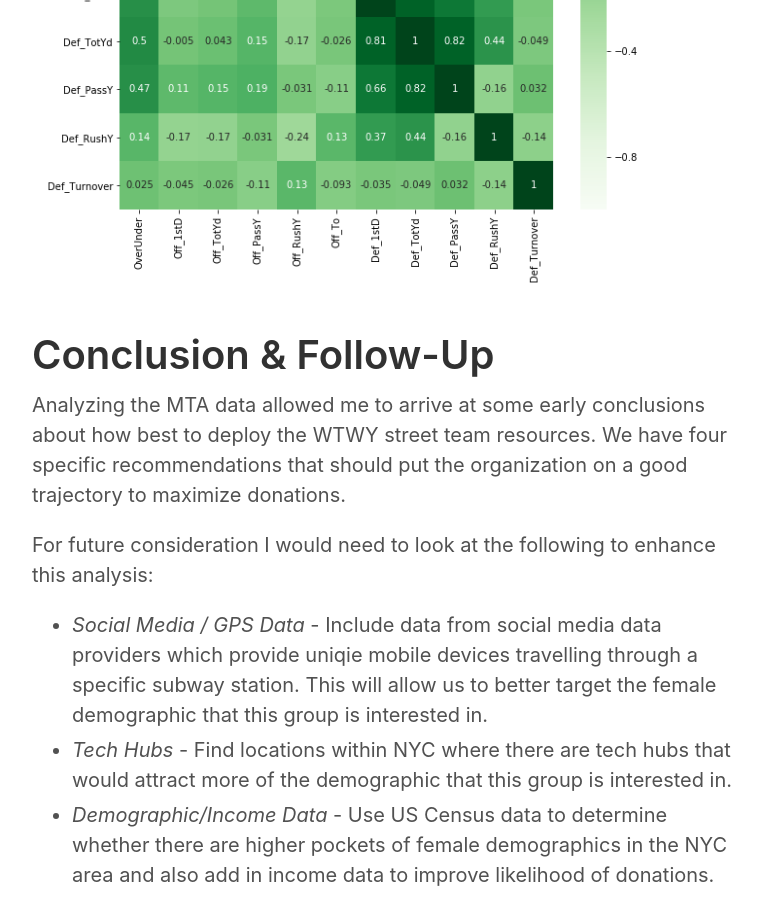
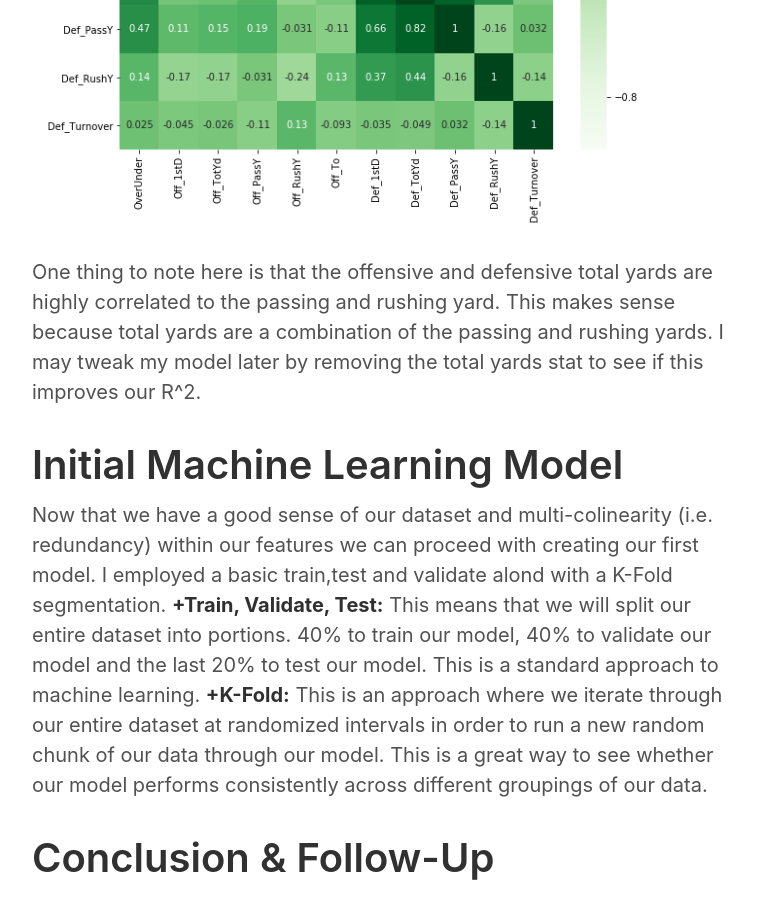
Before and after one commit to skhan-tech/skhan-tech.github.io, a Jekyll site: the page built from _posts/2020-01-24-Football-Statistics-Analysis.md, in a window 1280 px wide and 900 px high, scrolled down 6489 px. Shown: the whole window, without its empty margins (258-1020 px from the left). Built offline with Jekyll 4.4.1, drawn with Linux system fonts in a browser that asks for light colours; our own code applies the rules of GitHub Pages for plain Markdown files; some of the changed text lies outside the part shown.

Commit message:
Update 2020-01-24-Football-Statistics-Analysis.md

```diff
--- a/_posts/2020-01-24-Football-Statistics-Analysis.md
+++ b/_posts/2020-01-24-Football-Statistics-Analysis.md
@@ -21,9 +21,9 @@ The objective of this exercise is to determine which team statistics have the gr
 Las Vegas needs to be correct on their betting lines at least 52.4% of the time in order to break even. Therefore any model I  come up with will need to beat these odds in order to be profitable. I will be focusing on the Over/Under betting line above since this is probably the easiest number to predict.
 
 This sort of analysis can help for more than just betting, there are multiple consituents that can benefit from this sort of analysis:
-+ NFL Teams: By analyzing point totals for the entire league and comparing their individual point totals, teams can better  adjust their player roster to improve scoring.
-+ NFL Players: Players can get a better sense of how best to tackle (pun intended) their oppoents in the coming weeks.
-+ Fans: Fans can better enjoy the game and have hours of commentary by knowing where their favorite teams excel or need improvement.
+**+ NFL Teams:** By analyzing point totals for the entire league and comparing their individual point totals, teams can better  adjust their player roster to improve scoring.
+**+ NFL Players:** Players can get a better sense of how best to tackle (pun intended) their oppoents in the coming weeks.
+**+ Fans:** Fans can better enjoy the game and have hours of commentary by knowing where their favorite teams excel or need improvement.
 
 
 # Data Selection & Web Scraping
@@ -64,9 +64,17 @@ Our data looks normally distributed overall so we won't need to do much feature
 
 # Initial Correlation Review
 
-After loading our data in and getting a sense of the shape and summary statistics i now need to look at how how the datasets correlates with the OverUnder statistic we are trying to predict. The heatmap below shows that offense and defense statistics have a medium correlation to the point total. The values seem to
+After loading our data in and getting a sense of the shape and summary statistics i now need to look at how how the datasets correlates with the OverUnder statistic we are trying to predict. The heatmap below shows the each individual feature and how much it correaltes with the point total as well as the other features.
 
 ![Correlation]({{ site.url }}/images/Correlation_Heatmap.png)
+
+One thing to note here is that the offensive and defensive total yards are highly correlated to the passing and rushing yard. This makes sense because total yards are a combination of the passing and rushing yards. I may tweak my model later by removing the total yards stat to see if this improves  our R^2.
+
+# Initial Machine Learning Model
+
+Now that we have a good sense of our dataset and multi-colinearity (i.e. redundancy) within our features we can proceed with creating our first model. I employed a basic train,test and validate alond with a K-Fold segmentation.
+**+Train, Validate, Test:** This means that we will split our entire dataset into portions. 40% to train our model, 40% to validate our model and the last 20% to test our model. This is a standard approach to machine learning.
+**+K-Fold:** This is an approach where we iterate through our entire dataset at randomized intervals in order to run a new random chunk of our data through our model. This is a great way to see whether our model performs consistently across different groupings of our data.
 
 # Conclusion & Follow-Up
 Analyzing the MTA data allowed me to arrive at some early conclusions about how best to deploy the WTWY street team resources. We have four specific recommendations that should put the organization on a good trajectory to maximize donations.
```
